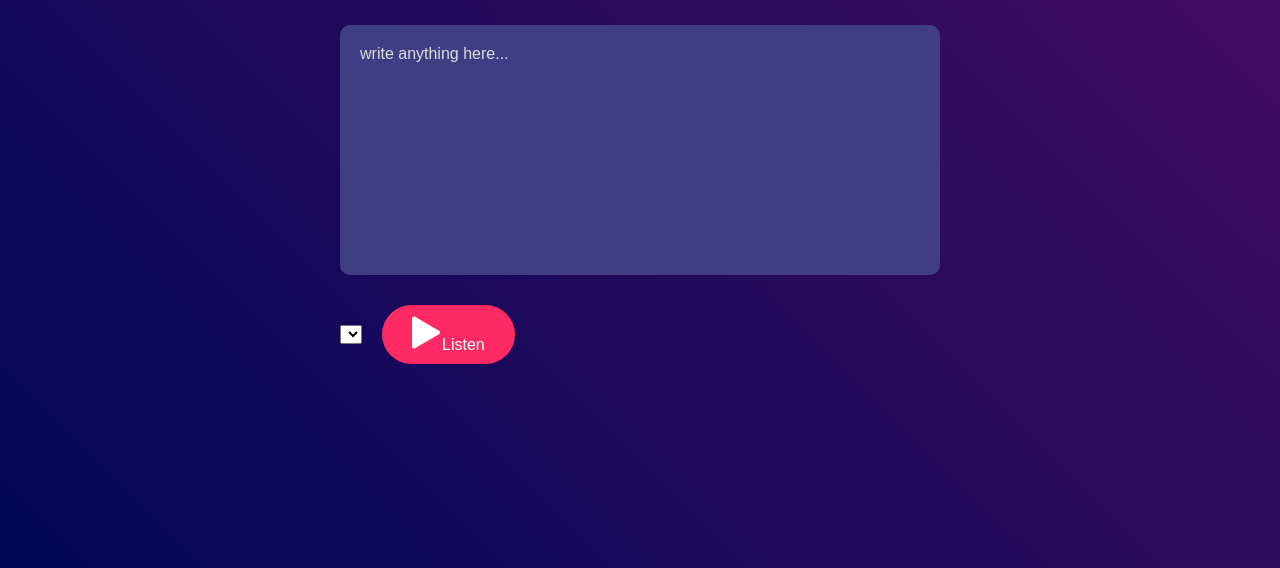
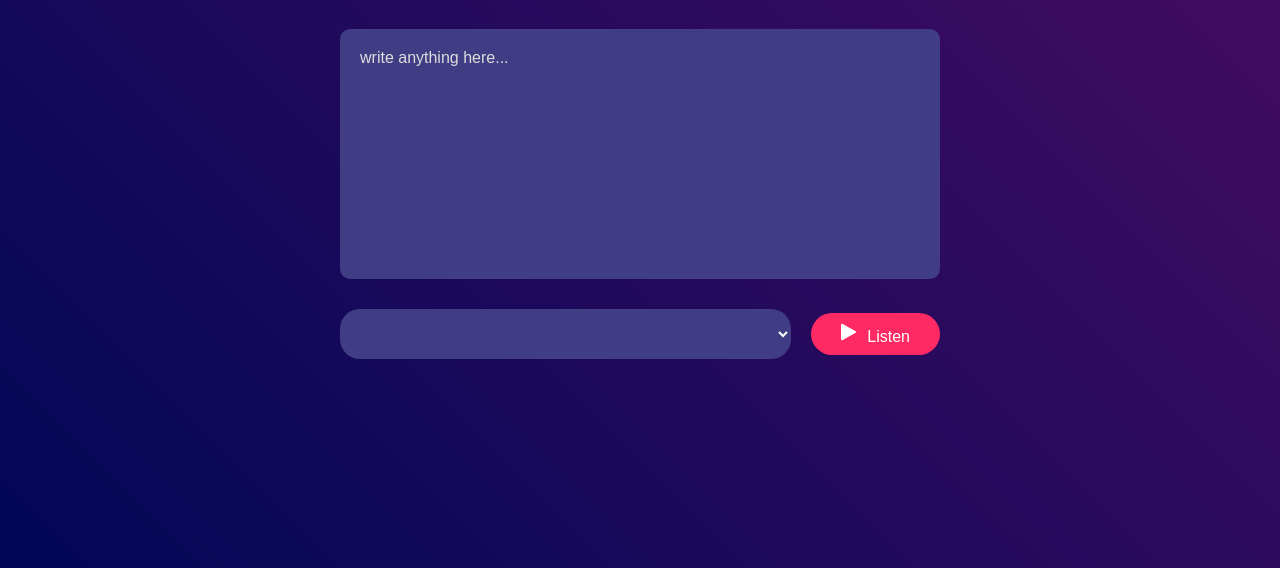
Before and after one commit to SwathiPriya37/Text-to-Voice_Convertor, a plain HTML site: page index.html in a window 1280 px wide. Shown: the part 232-800 px from the top of the page. Drawn offline with Linux system fonts and the light colour scheme.

Commit message:
modified css

```diff
--- a/style.css
+++ b/style.css
@@ -54,4 +54,19 @@ button{
     border: 0;
     outline: 0;
     cursor: pointer;
+    align-items: center
 }
+button img{
+    width: 16px;
+    margin-right: 10px;
+}
+select{
+    flex:1;
+    color: white;
+    background: #403d84;
+    height: 50px;
+    padding: 0 20px;
+    outline: 0;
+    border: 0;
+    border-radius: 20px;
+}
```
